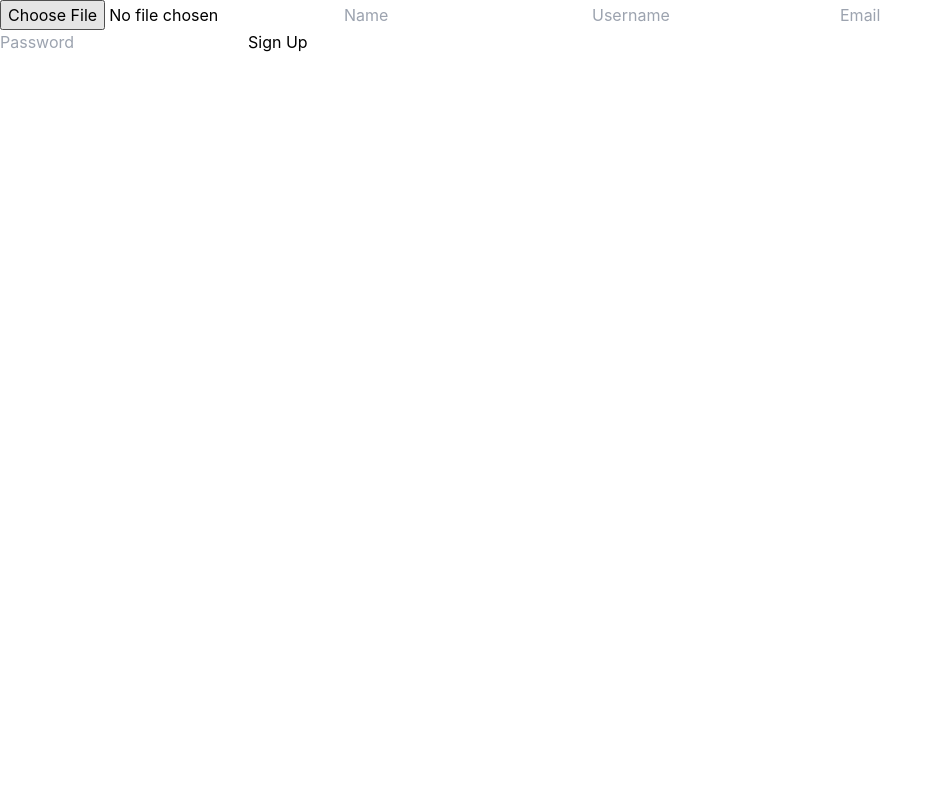
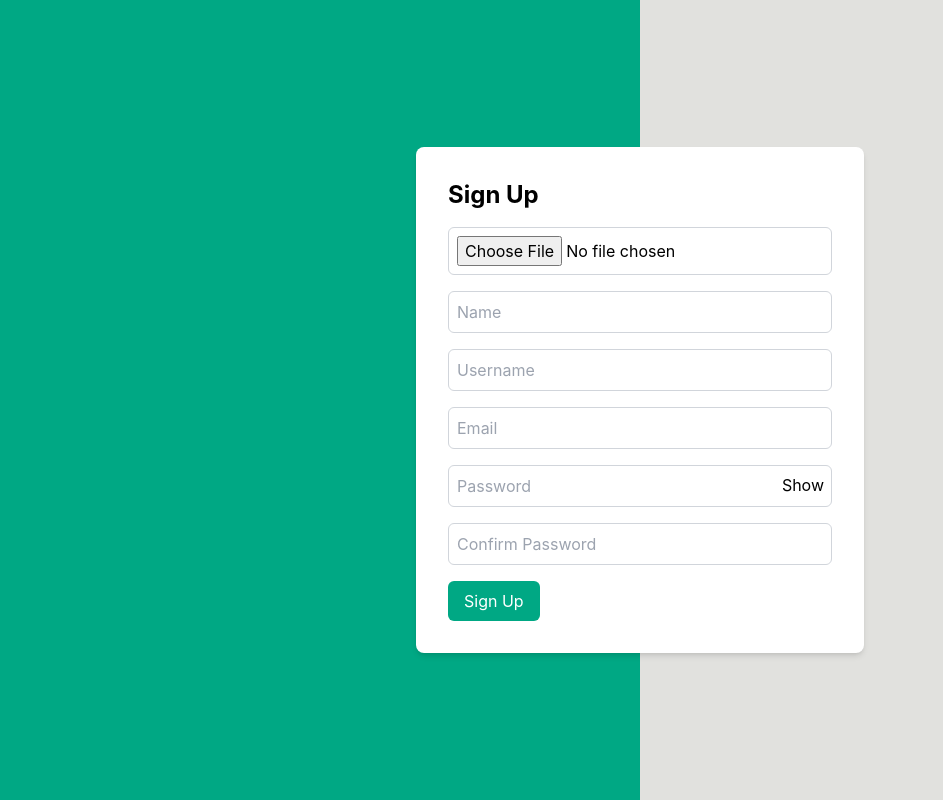
Before and after one commit to girirajShekhawat/Messenger_App_V2, a React (Create React App) app: page /signup in a window 1280 px wide. Shown: the whole page, without its empty margins (0-943 px from the left). Built offline with nearby package versions, Linux system fonts and the light colour scheme.

Commit message:
completed the  signUp and signIn page ui

```diff
--- a/src/pages/SignIn.js
+++ b/src/pages/SignIn.js
@@ -1,3 +1,4 @@
+
 import React, { useState } from 'react';
 import { useDispatch } from 'react-redux';
 import { useNavigate } from 'react-router-dom';
@@ -25,22 +26,44 @@ function SignIn(props) {
     };
 
     return (
-        <div>
+        <div className='h-screen flex justify-center items-center bg-gradient-to-r from-[#00a884] from-50% to-[#e1e1de] to-10% '>
+            <div className='bg-white p-8 rounded-lg shadow-md'>
+                <h2 className='text-2xl font-bold mb-4'>Sign In</h2>
                 <form onSubmit={handleSubmit(onSubmit)}>
-                <input placeholder='email' {...register("email", {
+                    <div className='mb-4'>
+                        <input
+                            className='border border-gray-300 rounded-md p-2 w-full focus:outline-none focus:border-[#00a884]'
+                            type='email'
+                            placeholder='Email'
+                            {...register("email", {
                                 required: true,
                                 pattern: {
                                     value: /^[a-zA-Z0-9._%+-]+@[a-zA-Z0-9.-]+\.[a-zA-Z]{2,}$/,
                                     message: "Email address must be a valid email address"
                                 }
-                })} />
-                {errors.email && <p>{errors.email.message}</p>}
-                <input type='password'  placeholder='password'{...register("password", { required: true })} />
-                {errors.password && <p>Password is required</p>}
-                <button type='submit'>SignIn</button>
+                            })}
+                        />
+                        {errors.email && <p className='text-red-500 text-sm'>{errors.email.message}</p>}
+                    </div>
+                    <div className='mb-4'>
+                        <input
+                            className='border border-gray-300 rounded-md p-2 w-full focus:outline-none focus:border-[#00a884]'
+                            type='password'
+                            placeholder='Password'
+                            {...register("password", { required: true })}
+                        />
+                        {errors.password && <p className='text-red-500 text-sm'>Password is required</p>}
+                    </div>
+                    <button
+                        type='submit'
+                        className='bg-[#00a884] text-white rounded-md py-2 px-4    focus:outline-none '
+                    >
+                        Sign In
+                    </button>
                 </form>
-            <div>
-                <button onClick={handleClick}>Register</button>
+                <div className='mt-4'>
+                    <p>Don't have an account? <button onClick={handleClick} className='text-blue-500'>Register</button></p>
+                </div>
             </div>
         </div>
     );
--- a/src/pages/Signup.js
+++ b/src/pages/Signup.js
@@ -1,3 +1,10 @@
+
+
+
+
+
+
+
 import React, { useState } from 'react';
 import { useForm } from 'react-hook-form';
 import { signup } from '../Api';
@@ -5,44 +12,64 @@ import { useDispatch } from 'react-redux';
 import { useNavigate } from 'react-router-dom';
 
 function Signup() {
-    const [error, setError]=useState(false)
-    const { register, handleSubmit, formState: { errors  } } = useForm();
+    const [error, setError] = useState(false);
+    const [showPassword, setShowPassword]=useState(false)
+    const { register, handleSubmit,reset, formState: { errors } } = useForm();
     const dispatch = useDispatch();
-    const navigation=useNavigate();
+    const navigation = useNavigate();
 
     const onSubmit = async (data) => {
-        setError(false)
-        const response=await signup(data)
-      if(response.success){
+         if(data.password!=data.confirmPassword){
+            console.log("password is not same")
+            setError(true)
+            return;
+         }
+        setError(false);
+        const response = await signup(data);
+        if (response.success) {
             // send a flash message of successfull
-         navigation("/")
+            reset()
+            navigation("/");
+        } else {
+            setError(true);
+            reset()
         }
-       setError(true)
     }
 
-    if(error){
-        <p>some thing went wrong</p>
+
+    function togglePasswordVisibility (){
+        setShowPassword(!showPassword)
     }
 
     return (
-        <div>
+        <div className="h-screen flex justify-center items-center bg-gradient-to-r from-[#00a884] from-50% to-[#e1e1de] to-10% ">
+            <div className="bg-white p-8 rounded-lg shadow-md w-full max-w-md">
+                <h2 className="text-2xl font-bold mb-4">Sign Up</h2>
+                {error && <p className="text-red-500 mb-4">Something went wrong</p>}
                 <form onSubmit={handleSubmit(onSubmit)}>
-                <input type='file' accept='image/x-png,image/gif,image/jpeg'{...register("file")} />
+                    <input
+                        className="border border-gray-300 rounded-md   p-2 mb-4 w-full focus:outline-none focus:border-[#00a884]"
+                        type='file'
+                        accept='image/x-png,image/gif,image/jpeg'
+                        {...register("file")}
+                    />
 
                     <input
+                        className="border border-gray-300 rounded-md p-2 mb-4 w-full focus:outline-none focus:border-[#00a884]"
                         type='text'
                         placeholder="Name"
                         {...register("name", {
                             required: true,
                             pattern: {
-                            value: /[a-zA-Z\s]{3,}/, // Removed backticks, simplified regex
+                                value: /^(?![\d\s])[a-zA-Z\s]{3,}/,
                                 message: "Enter a valid name"
                             },
                         })}
                     />
-                {errors.name && <p>{errors.name.message}</p>}
+                    {errors.name && <p className="text-red-500">{errors.name.message}</p>}
 
                     <input
+                        className="border border-gray-300 rounded-md p-2 mb-4 w-full focus:outline-none focus:border-[#00a884]"
                         type='text'
                         placeholder="Username"
                         {...register("username", {
@@ -53,9 +80,10 @@ function Signup() {
                             }
                         })}
                     />
-                {errors.username && <p>{errors.username.message}</p>}
+                    {errors.username && <p className="text-red-500">{errors.username.message}</p>}
 
                     <input
+                        className="border border-gray-300 rounded-md p-2 mb-4 w-full focus:outline-none focus:border-[#00a884]"
                         type='email'
                         placeholder='Email'
                         {...register("email", {
@@ -66,21 +94,149 @@ function Signup() {
                             }
                         })}
                     />
-                {errors.email && <p>{errors.email.message}</p>}
+                    {errors.email && <p className="text-red-500">{errors.email.message}</p>}
 
+                    <div   className="relative mb-4">
                    <input
-                    type='password'
+                       className="border border-gray-300 rounded-md p-2 w-full focus:outline-none focus:border-[#00a884]"
+                        type={showPassword ? 'text' : 'password'}
                         placeholder='Password'
                         {...register("password", {
                             required: true
                         })}
+
                     />
-                {errors.password && <p>{errors.password.message}</p>}
+                    <button type="button"   className="absolute top-0 right-0 mt-2 mr-2" onClick={togglePasswordVisibility} >{showPassword ? "Hide" :"Show" }</button>
+                    {errors.password && <p className="text-red-500">{errors.password.message}</p>}
+                   </div>
 
-                <button type='submit'>Sign Up</button>
+
+                   <input
+                     className="border border-gray-300 rounded-md p-2 mb-4 w-full focus:outline-none focus:border-[#00a884]"
+                        type='password'
+                        placeholder='Confirm Password'
+                        {...register("confirmPassword", {
+                            required: true
+                        })}
+
+                    />
+
+                    {errors.confirmPassword && <p className="text-red-500">{errors.confirmPassword.message}</p>}
+
+
+                    <button
+                        className="bg-[#00a884] text-white rounded-md py-2 px-4   focus:outline-none "
+                        type='submit'
+                    >
+                        Sign Up
+                    </button>
                 </form>
+            </div>
         </div>
     );
 }
 
 export default Signup;
+
+
+
+
+
+
+
+
+
+
+
+
+
+
+
+
+
+// import React, { useState } from 'react';
+// import { useForm } from 'react-hook-form';
+// import { signup } from '../Api';
+// import { useDispatch } from 'react-redux';
+// import { useNavigate } from 'react-router-dom';
+
+// function Signup() {
+//     const [error, setError]=useState(false)
+//     const { register, handleSubmit, formState: { errors  } } = useForm();
+//     const dispatch = useDispatch();
+//     const navigation=useNavigate();
+
+//     const onSubmit = async (data) => {
+//         setError(false)
+//         const response=await signup(data)
+//       if(response.success){
+//         // send a flash message of successfull
+//          navigation("/")
+//       }
+//        setError(true)
+//     }
+
+//     if(error){
+//         <p>some thing went wrong</p>
+//     }
+
+//     return (
+//         <div>
+//             <form onSubmit={handleSubmit(onSubmit)}>
+//                 <input type='file' accept='image/x-png,image/gif,image/jpeg'{...register("file")} />
+
+//                 <input
+//                     type='text'
+//                     placeholder="Name"
+//                     {...register("name", {
+//                         required: true,
+//                         pattern: {
+//                             value: /[a-zA-Z\s]{3,}/, // Removed backticks, simplified regex
+//                             message: "Enter a valid name"
+//                         },
+//                     })}
+//                 />
+//                 {errors.name && <p>{errors.name.message}</p>}
+
+//                 <input
+//                     type='text'
+//                     placeholder="Username"
+//                     {...register("username", {
+//                         required: true,
+//                         pattern: {
+//                             value: /[a-zA-Z0-9_-]{3,}/,
+//                             message: "Write a valid username"
+//                         }
+//                     })}
+//                 />
+//                 {errors.username && <p>{errors.username.message}</p>}
+
+//                 <input
+//                     type='email'
+//                     placeholder='Email'
+//                     {...register("email", {
+//                         required: true,
+//                         pattern: {
+//                             value: /^[a-zA-Z0-9._%+-]+@[a-zA-Z0-9.-]+\.[a-zA-Z]{2,}$/,
+//                             message: "Email address must be a valid email address"
+//                         }
+//                     })}
+//                 />
+//                 {errors.email && <p>{errors.email.message}</p>}
+
+//                 <input
+//                     type='password'
+//                     placeholder='Password'
+//                     {...register("password", {
+//                         required: true
+//                     })}
+//                 />
+//                 {errors.password && <p>{errors.password.message}</p>}
+
+//                 <button type='submit'>Sign Up</button>
+//             </form>
+//         </div>
+//     );
+// }
+
+// export default Signup;
```
Lines whose indentation alone changed are shown as unchanged.
